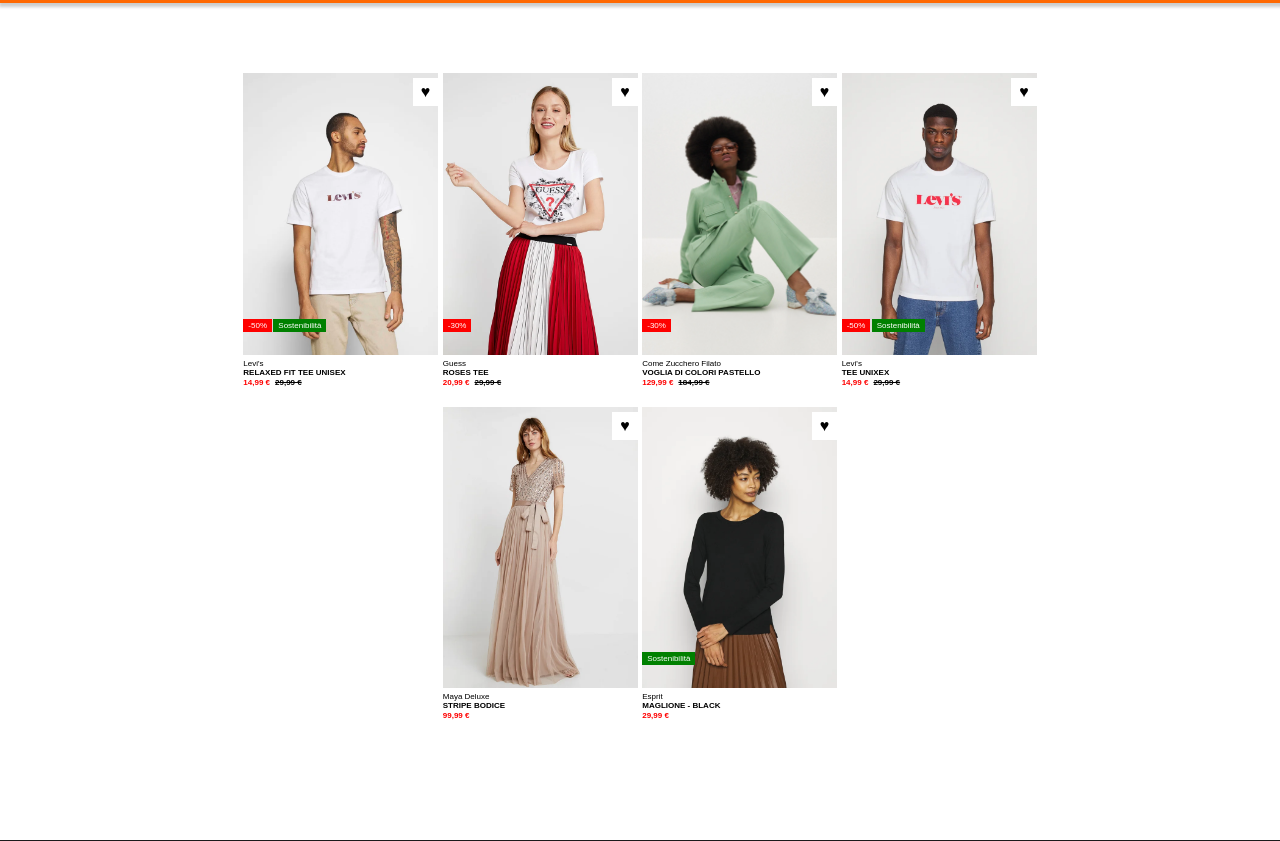
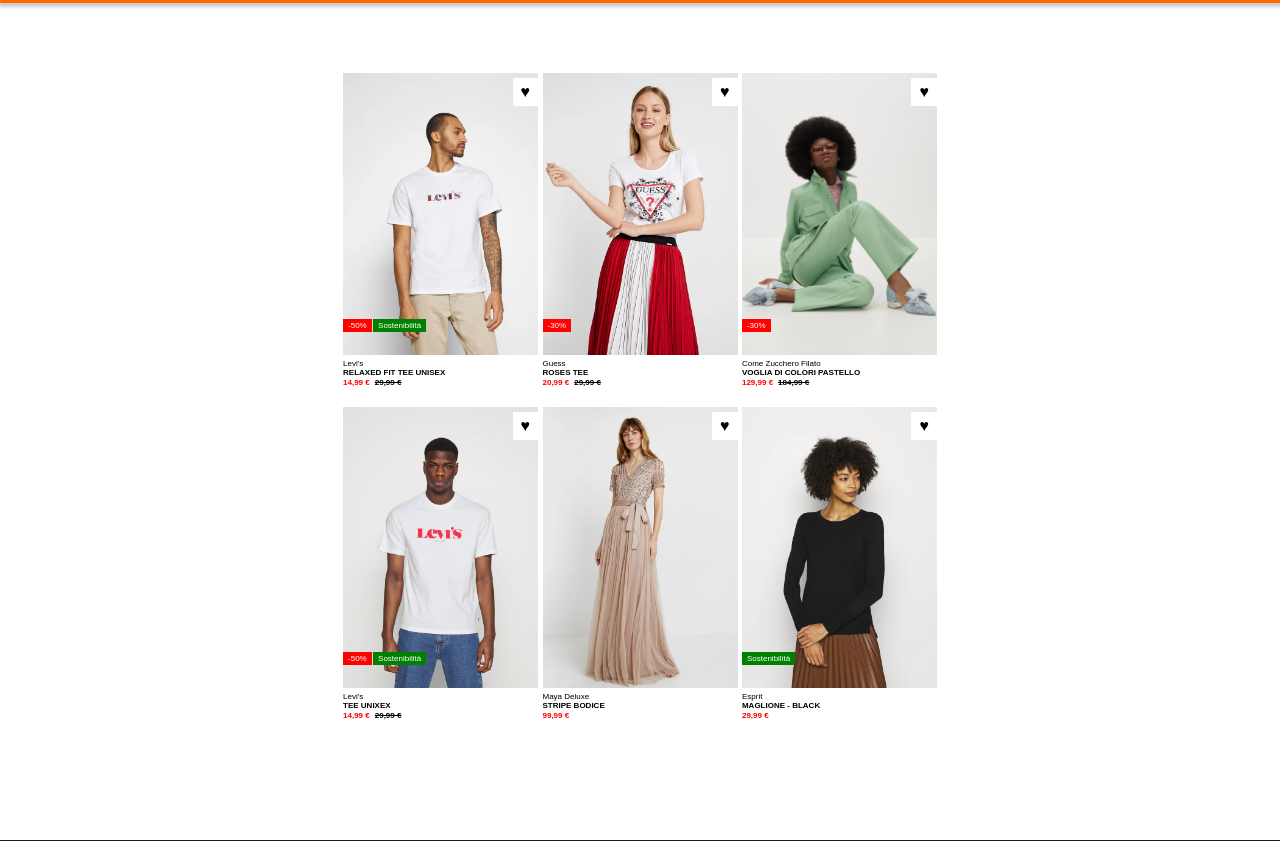
Before and after one commit to LucaFabbozzo/html-css-boolando, a plain HTML site: page index.html in a window 1280 px wide. Shown: the part 27-868 px from the top of the page. Drawn offline with Linux system fonts and the light colour scheme.

Commit message:
correction main padding

```diff
--- a/css/style.css
+++ b/css/style.css
@@ -63,7 +63,7 @@ header .logo img {
 
 
 main {
-  padding: 100px 160px;
+  padding: 100px 320px;
   text-align: center;
 }
 
@@ -97,6 +97,8 @@ main .row .product .heart {
   right: 0px;
   background-color: #FFFFFF;
 }
+
+
 
 main .row .product .heart:hover {
   color: #FE0100;
```
